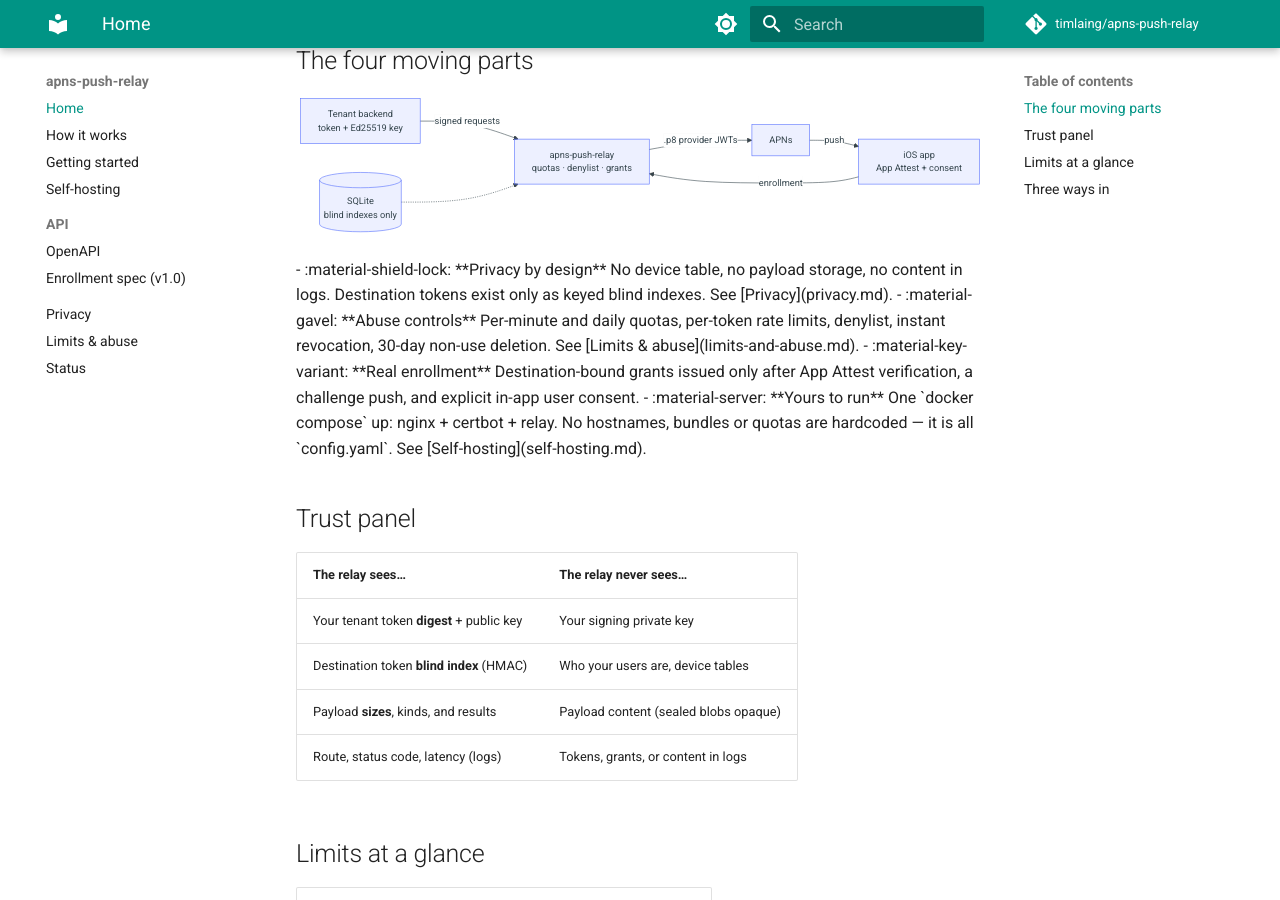
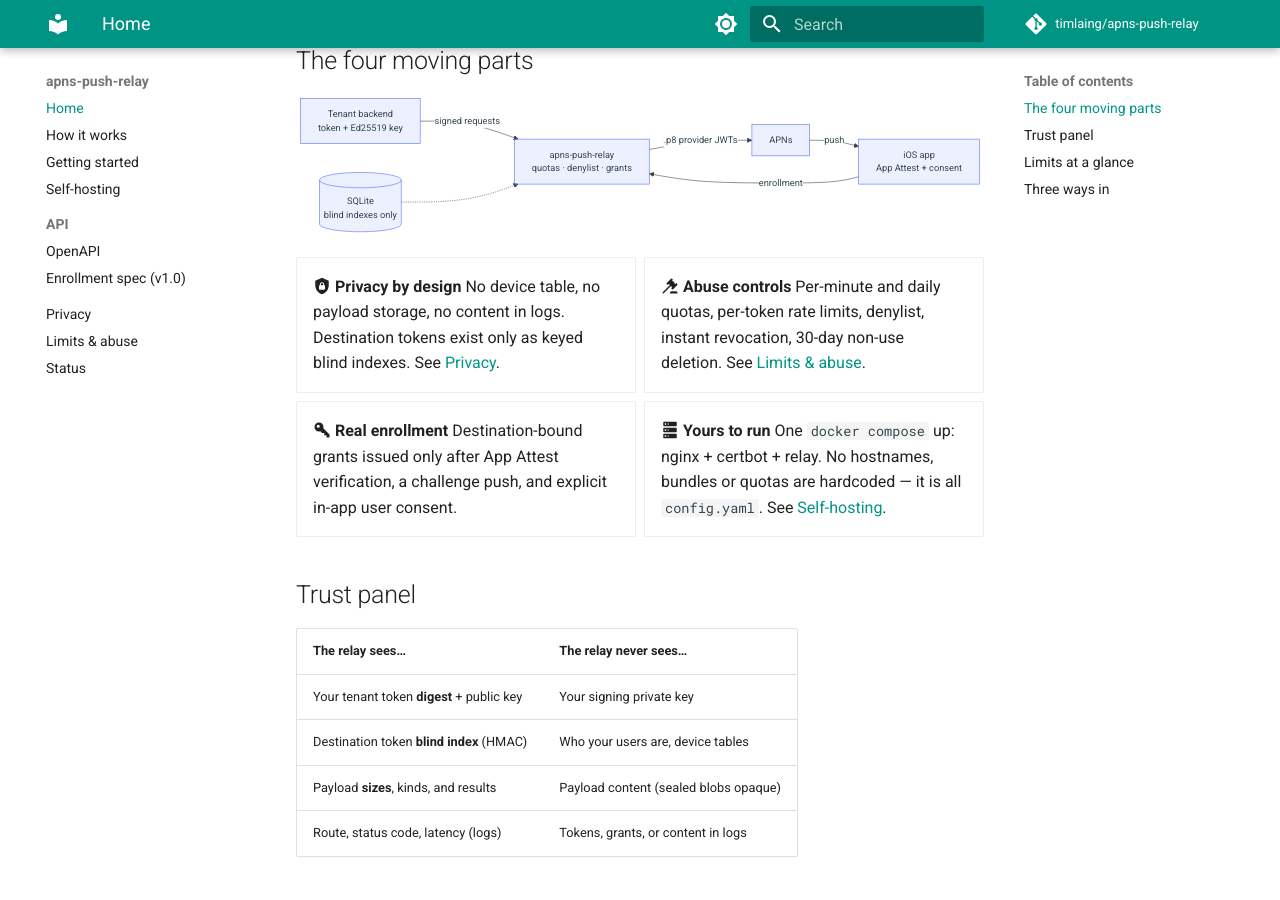
Before and after one commit to timlaing/apns-push-relay, an MkDocs documentation site: the page built from docs/index.md, in a window 1280 px wide and 900 px high, scrolled down 346 px. Built offline with MkDocs 1.6.1 and Material for MkDocs 9.7.7, drawn with Linux system fonts in a browser that asks for light colours; comment, search, counter and statistics services are not loaded.

Commit message:
Render homepage cards and icon shortcodes
md_in_html lets the grid-cards div parse its markdown list, and
pymdownx.emoji resolves the :material-*: shortcodes; both were
showing as literal source text on the homepage.

```diff
--- a/mkdocs.yml
+++ b/mkdocs.yml
@@ -42,6 +42,10 @@ markdown_extensions:
           format: !!python/name:pymdownx.superfences.fence_code_format
   - pymdownx.details
   - pymdownx.snippets
+  - pymdownx.emoji:
+      emoji_index: !!python/name:material.extensions.emoji.twemoji
+      emoji_generator: !!python/name:material.extensions.emoji.to_svg
+  - md_in_html # lets <div class="grid cards" markdown> on the homepage render
   - tables
   - toc:
       permalink: true
```
